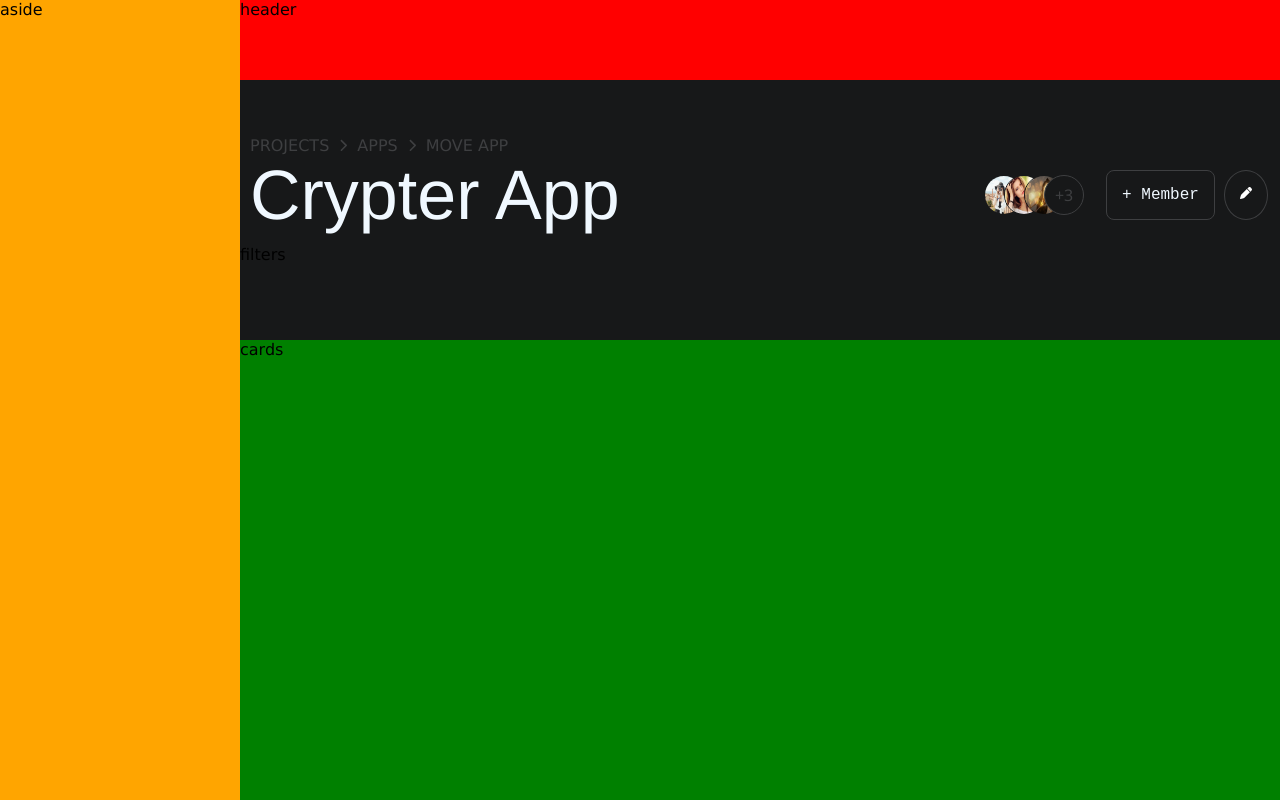
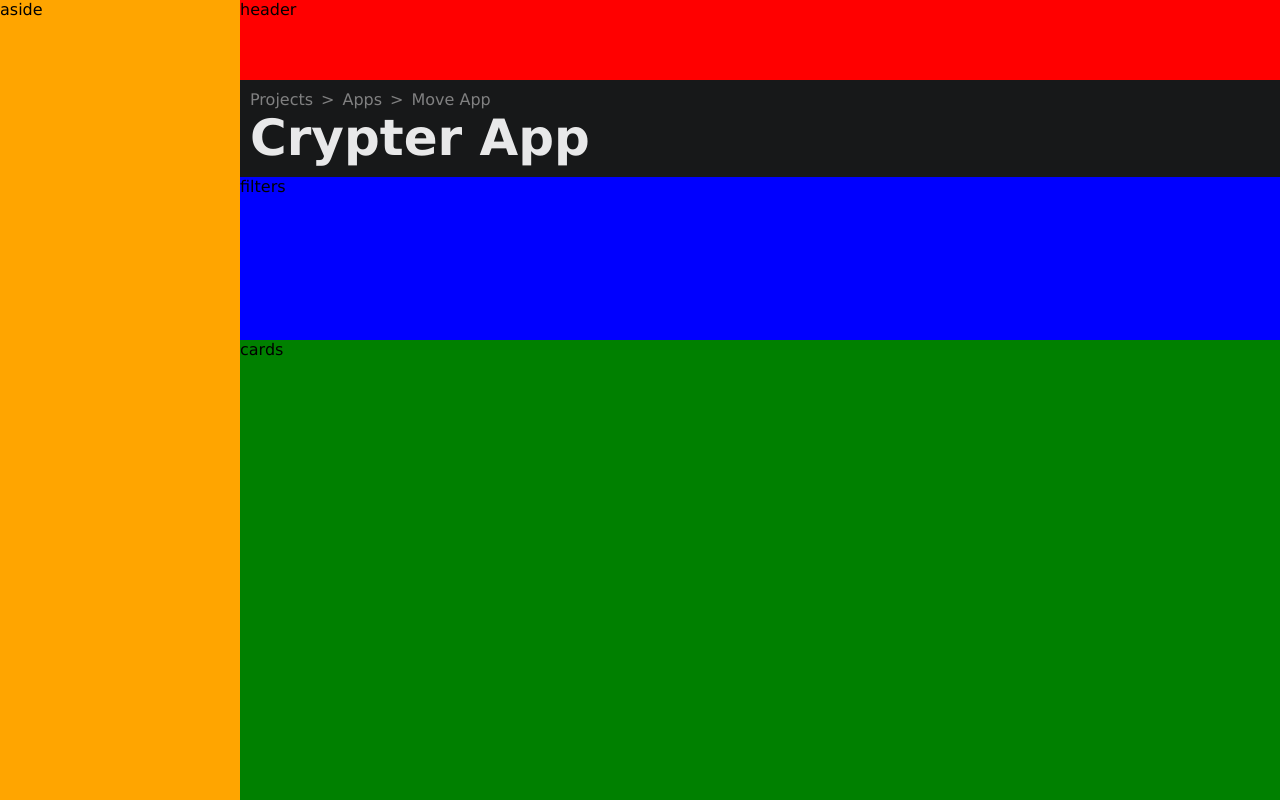
Before and after one commit to VictorAlencar00/crypter, a plain HTML site: page index.html in a window 1280 px wide. Drawn offline with Linux system fonts and the light colour scheme.

Commit message:
refazendo do zero

```diff
--- a/assets/styles/global.css
+++ b/assets/styles/global.css
@@ -31,7 +31,7 @@
 }
 
 #description {
-    background: #171819;
+    background: blue;
     height: 260px;
 }
 
--- a/assets/styles/routes.css
+++ b/assets/styles/routes.css
@@ -1,101 +1,20 @@
-.routes {
-    padding: 3.5rem 10px 10px;
+.routes__organizer {
+    display: flex;
+    justify-content: space-between;
+    padding: 10px;
     background-color: #171819;
 }
-
-.breadcrumb {
+.routes__right__Side {
     display: flex;
-    align-items: center;
-    fill: #3e3f41;;
+    flex-direction: column;
+    background-color: yellow;
 }
-
-.breadcrumb a {
-    text-decoration: none;
-    color: #3e3f41;;
+.routes__caminho__pagina__atual {
+    display: flex;
+    color: #808081;
+    gap: 8px;
 }
-
-.breadcrumb svg {
-    margin: auto 10px;
-    color: #3e3f41;
+.brand {
+    font-size: 50px;
+    color: #E8E8E9;
 }
-
-.grouped_area {
-    display: flex;
-    justify-content: space-between;
-}
-
-.brand h1 {
-    font-family: 'Franklin Gothic Medium', 'Arial Narrow', Arial, sans-serif;
-    font-size: 70px;
-    font-weight: unset;
-    color: aliceblue;
-    margin: 0 auto;
-}
-
-.members_area {
-    display: flex;
-    align-items: center;
-    gap: 20px;
-
-}
-
-.avatars {
-    position: relative;
-    width: 100px;
-    display: flex;
-    align-items: center;
-}
-
-.avatars img,
-.avatar_fourth {
-    width: 40px;
-    height: 40px;
-    border-radius: 50%;
-    border: 1px solid #171819;
-    position: absolute;
-}
-
-.avatar_second {
-    left: 20px;
-}
-
-.avatar_third {
-    left: 40px;
-}
-
-.avatar_fourth {
-    left: 60px;
-    text-align: center;
-    display: flex;
-    justify-content: center;
-    flex-direction: column;
-    background-color: #171819;
-    color: #3e3f41;;
-    border: 1px solid #3e3f41;
-    font-family: 'Segoe UI', Tahoma, Geneva, Verdana, sans-serif;
-}
-
-.button {
-
-    font-family: 'Courier New', Courier, monospace;
-    font-size: 16px;
-    background-color: #171819;
-    color: aliceblue;
-    border: 1px solid #3e3f41;
-    border-radius: 8px;
-    cursor: pointer;
-
-    padding: 15px;
-    text-align: center;
-    text-decoration: none;
-    display: inline-block;
-    margin: 4px 2px;
-}
-
-.button__circular {
-    border-radius: 50%;
-}
-
-.button__circular svg {
-    fill: #fff;
-}
--- a/index.html
+++ b/index.html
@@ -16,40 +16,21 @@
     <section id="description">
 
     <div id="routes" class="container">
-      <div class="routes">
-        <div class="breadcrumb">
-            <a href="#">PROJECTS</a>
-            <svg xmlns="http://www.w3.org/2000/svg" height="0.8em" viewBox="0 0 320 512"><path d="M310.6 233.4c12.5 12.5 12.5 32.8 0 45.3l-192 192c-12.5 12.5-32.8 12.5-45.3 0s-12.5-32.8 0-45.3L242.7 256 73.4 86.6c-12.5-12.5-12.5-32.8 0-45.3s32.8-12.5 45.3 0l192 192z"/></svg>
-            <a href="#">APPS</a>
-            <svg xmlns="http://www.w3.org/2000/svg" height="0.8em" viewBox="0 0 320 512"><path d="M310.6 233.4c12.5 12.5 12.5 32.8 0 45.3l-192 192c-12.5 12.5-32.8 12.5-45.3 0s-12.5-32.8 0-45.3L242.7 256 73.4 86.6c-12.5-12.5-12.5-32.8 0-45.3s32.8-12.5 45.3 0l192 192z"/></svg>
-            <a href="#">MOVE APP</a>
+     <section class="routes">
+      <div class="routes__organizer">
+        <div class="routes__right__side">
+          <div class="routes__caminho__pagina__atual">
+            <p>Projects</p>
+            <p>></p>
+            <p>Apps</p>
+            <p>></p>
+            <p>Move App</p>
+          </div>
+          <h3 class="brand">Crypter App</h3>
         </div>
-        <div class="grouped_area">
-
-            <div class="brand">
-                <h1>Crypter App</h1>
-            </div>
-
-            <div class="members_area">
-                <div class="avatars">
-                    <img src="assets/img/perfil.jpg" alt="">
-                    <img class="avatar_second" src="assets/img/perfil2.jpg" alt="">
-                    <img class="avatar_third" src="assets/img/perfil3.jpg" alt="">
-                    <span class="avatar_fourth">
-                        +3
-                    </span>
-                </div>
-
-                <div class="actions">
-                    <buttom class="button new_member"> + Member</buttom>
-                    <buttom class="button button__circular"><svg xmlns="http://www.w3.org/2000/svg" height="0.75em" viewBox="0 0 512 512"><path d="M362.7 19.3L314.3 67.7 444.3 197.7l48.4-48.4c25-25 25-65.5 0-90.5L453.3 19.3c-25-25-65.5-25-90.5 0zm-71 71L58.6 323.5c-10.4 10.4-18 23.3-22.2 37.4L1 481.2C-1.5 489.7 .8 498.8 7 505s15.3 8.5 23.7 6.1l120.3-35.4c14.1-4.2 27-11.8 37.4-22.2L421.7 220.3 291.7 90.3z"/></svg></buttom>
-                </div>
-            </div>
-
-        </div>
-    </div>
-    </div>
-
+        <div class="routes__left__side"></div>
+      </div>
+     </section>
     <div id="filters">filters</div>
     </section>
     <section id="cards">cards</section>
```
